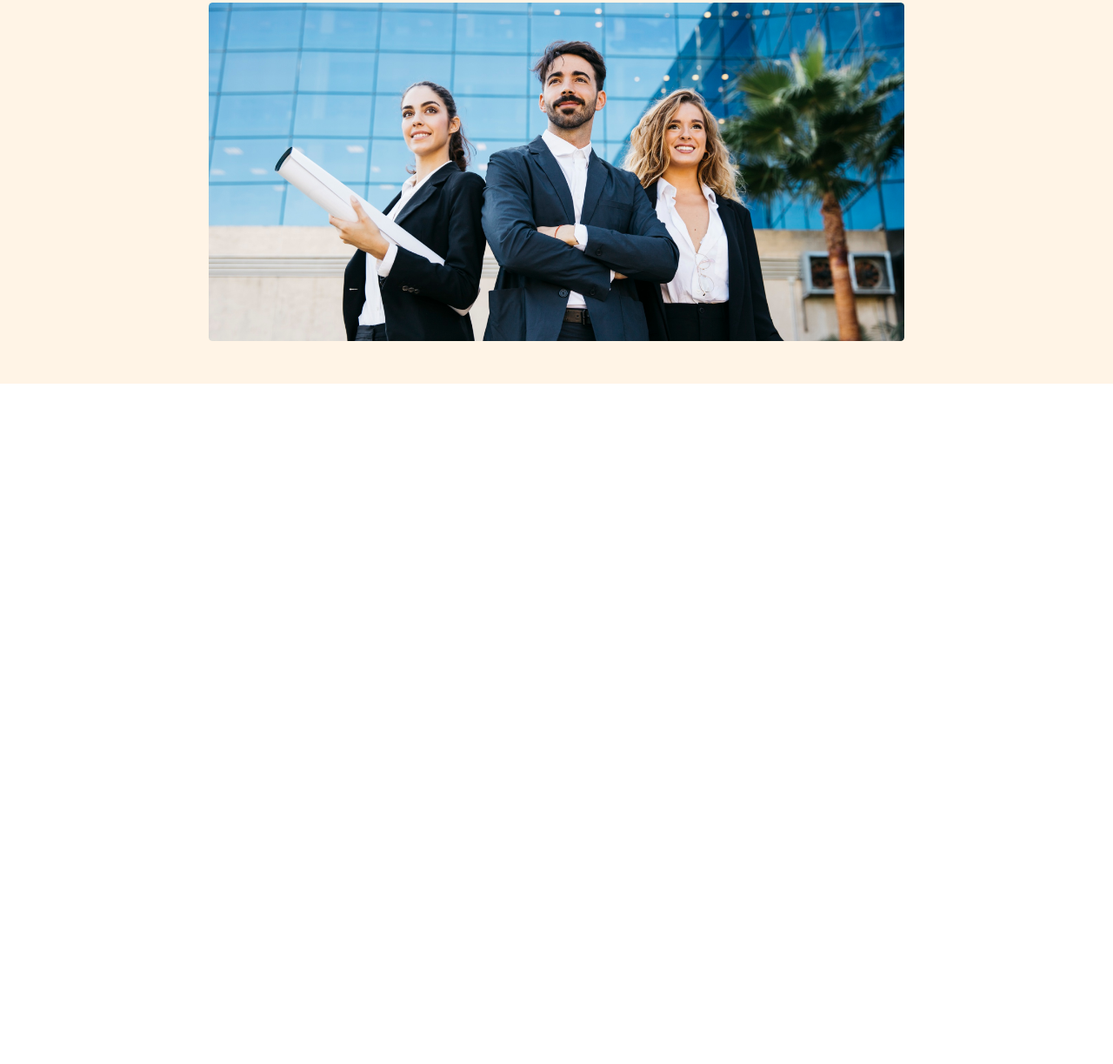
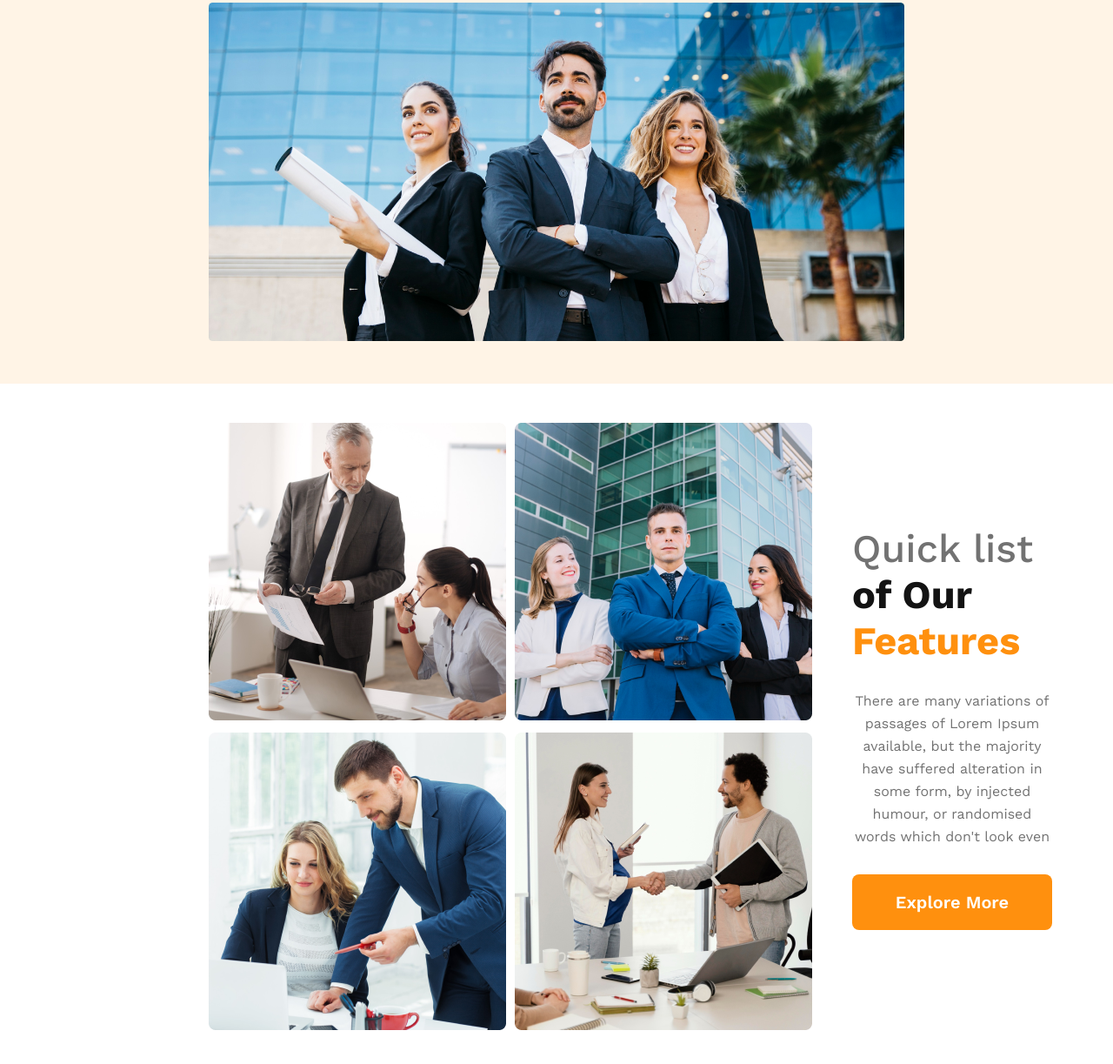
Before and after one commit to roybiplobkumar/g3-architects-, a plain HTML site: page index.html in a window 1280 px wide. Shown: the part 678-1901 px from the top of the page at 87% size. Before the commit the page ends 1119 px from the top, so only its background shows below. Drawn offline with nearby package versions, Linux system fonts and the light colour scheme.

Commit message:
future section done

```diff
--- a/index.html
+++ b/index.html
@@ -4,7 +4,7 @@
     <meta charset="UTF-8" />
     <meta name="viewport" content="width=device-width, initial-scale=1.0" />
     <title>G3 Airchitests website</title>
-    <link rel="stylesheet" href="style.css">
+    <link rel="stylesheet" href="style.css" />
   </head>
   <body>
     <header>
@@ -12,27 +12,47 @@
         <div class="nav_logo"><h2>G3 Architects</h2></div>
         <div class="nav_manu">
           <ul class="manu">
-                    <li><a href=""  >Home </a></li>
-                    <li><a href=""  >About</a></li>
-                    <li><a href=""  >Contact Us</a></li>
-                    <li><a href=""  >Login</a></li>
-
+            <li><a href="">Home </a></li>
+            <li><a href="">About</a></li>
+            <li><a href="">Contact Us</a></li>
+            <li><a href="">Login</a></li>
           </ul>
         </div>
       </nav>
       <div class="banner_container">
-            <h1 class="banner_tittle">Brand New <br>
+        <h1 class="banner_tittle">
+          Brand New <br />
           Group of Architects
         </h1>
-                <p class="banner_discription">There are many variations of passages of Lorem Ipsum available, but the majority have suffered alteration in <br> some form, by injected humour, or randomised words which don't look even</p>
+        <p class="discription_primary">
+          There are many variations of passages of Lorem Ipsum available, but
+          the majority have suffered alteration in <br />
+          some form, by injected humour, or randomised words which don't look
+          even
+        </p>
         <button class="btn_primary">Explore More</button>
         <div class="banner_img">
-                    <img src="images/banner.png" alt="">
+          <img src="images/banner.png" alt="" />
         </div>
-
       </div>
     </header>
-    <main></main>
+    <main>
+      <section class="future_container">
+        <div class="future_img">
+          <div class="box4"><img src="images/team1.png" alt=""></div>
+          <div class="box4"><img src="images/team2.png" alt=""></div>
+          <div class="box4"> <img src="images/team3.png" alt=""></div>
+          <div class="box4"> <img src="images/team4.png" alt=""></div>
+        </div>
+        <div class="future_container_text">
+          <h3>
+            Quick list <span class="of_our">of Our <br></span><span class="features"> Features</span>
+          </h3>
+          <p class="discription_primary">There are many variations of passages of Lorem Ipsum available, but the majority have suffered alteration in some form, by injected humour, or randomised words which don't look even</p>
+          <div class="btn_primary future_btn">Explore More</div>
+        </div>
+      </section>
+    </main>
     <footer></footer>
   </body>
 </html>
--- a/style.css
+++ b/style.css
@@ -18,6 +18,17 @@
   font-weight: 600;
   border: 0;
   margin: 50px 45%;
+}
+.discription_primary {
+  color: #727272;
+  text-align: center;
+  font-weight: 400;
+  line-height: 26px;
+  margin: 30px 0px;
+}
+
+main {
+  padding: 45px 240px;
 }
 
 /* -----------shared style css end ---------- */
@@ -47,16 +58,10 @@ nav {
   font-size: 64px;
   font-weight: 700;
 }
-.banner_discription {
-  color: #727272;
-  text-align: center;
-  font-weight: 400;
-  line-height: 26px;
-  margin: 30px 0px;
-}
-.manu{
+
+.manu {
   display: flex;
-  justify-content:space-around;
+  justify-content: space-around;
 }
 .nav_manu ul li {
   list-style: none;
@@ -79,29 +84,60 @@ nav {
 
 /* ---------------------------- header style end ------------ */
 
+/* ----------------future style css  start---------- */
+
+.future_container {
+  display: flex;
+  justify-content: space-around;
+  align-items: center;
+  gap: 46px;
+}
+
+.future_img {
+  display: grid;
+  grid-template-columns: repeat(2, 1fr);
+  gap: 10px;
+}
+.future_container_text h3 {
+  color: #727272;
+  font-size: 45px;
+  font-weight: 500;
+}
+.of_our {
+  color: #131313;
+  font-weight: 700;
+}
+.features {
+  color: #ff900e;
+  font-weight: 700;
+
+}
+.future_btn{
+  margin: 0px;
+  width: 180px;
+}
+
+/* ----------------future style css end ---------- */
 
 /* ------------media quare style hare ------- */
 
-
 /* ---------------- responsive for small  devices -----  */
 
-@media screen and (max-width:576px ) {
-
-  body{
+@media screen and (max-width: 576px) {
+  body {
     margin-right: 0px;
     padding: 0px;
   }
-  nav, .nav_manu ul{
+  nav,
+  .nav_manu ul {
     flex-direction: column;
-
   }
 
- header{
+  header {
     padding: 0px;
     margin-right: 0px;
   }
-.btn_primary{
+  .btn_primary {
     margin: 10px 30%;
   }
-
 }
```
Lines whose indentation alone changed are shown as unchanged.
